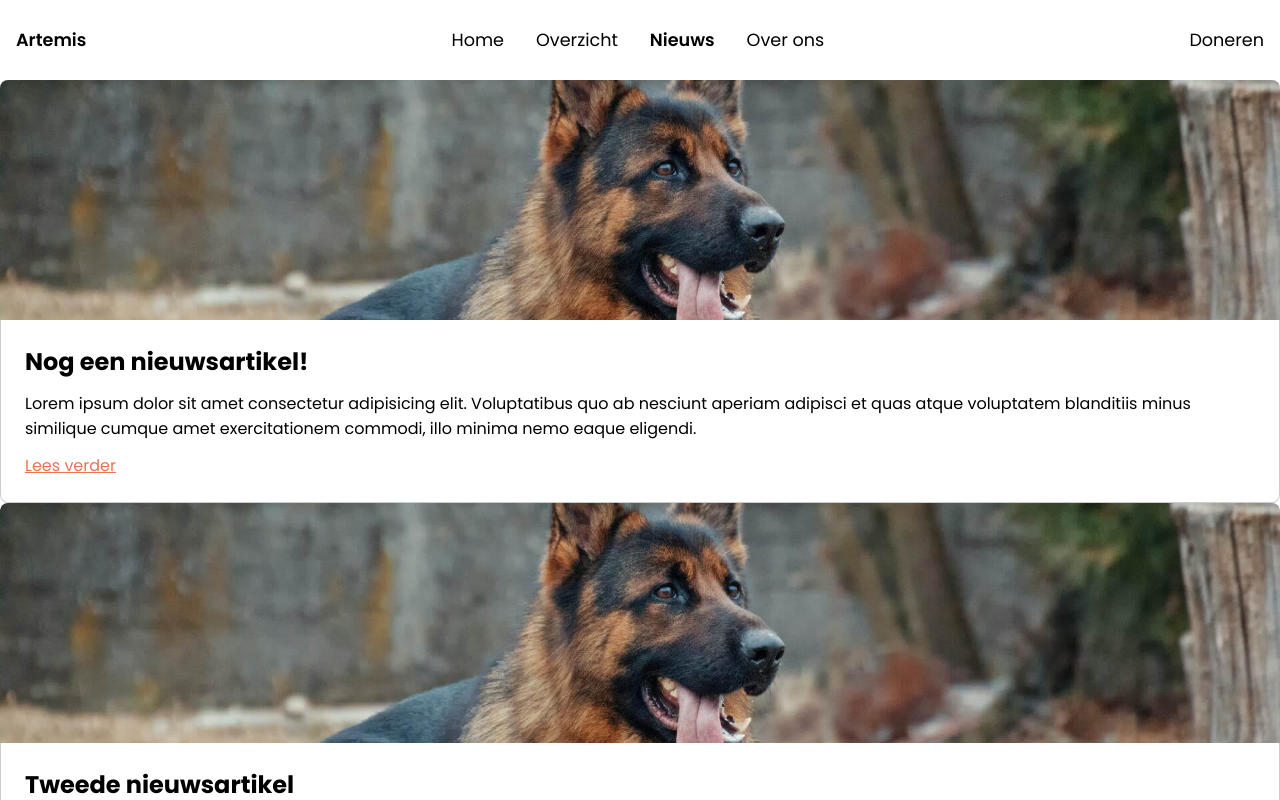
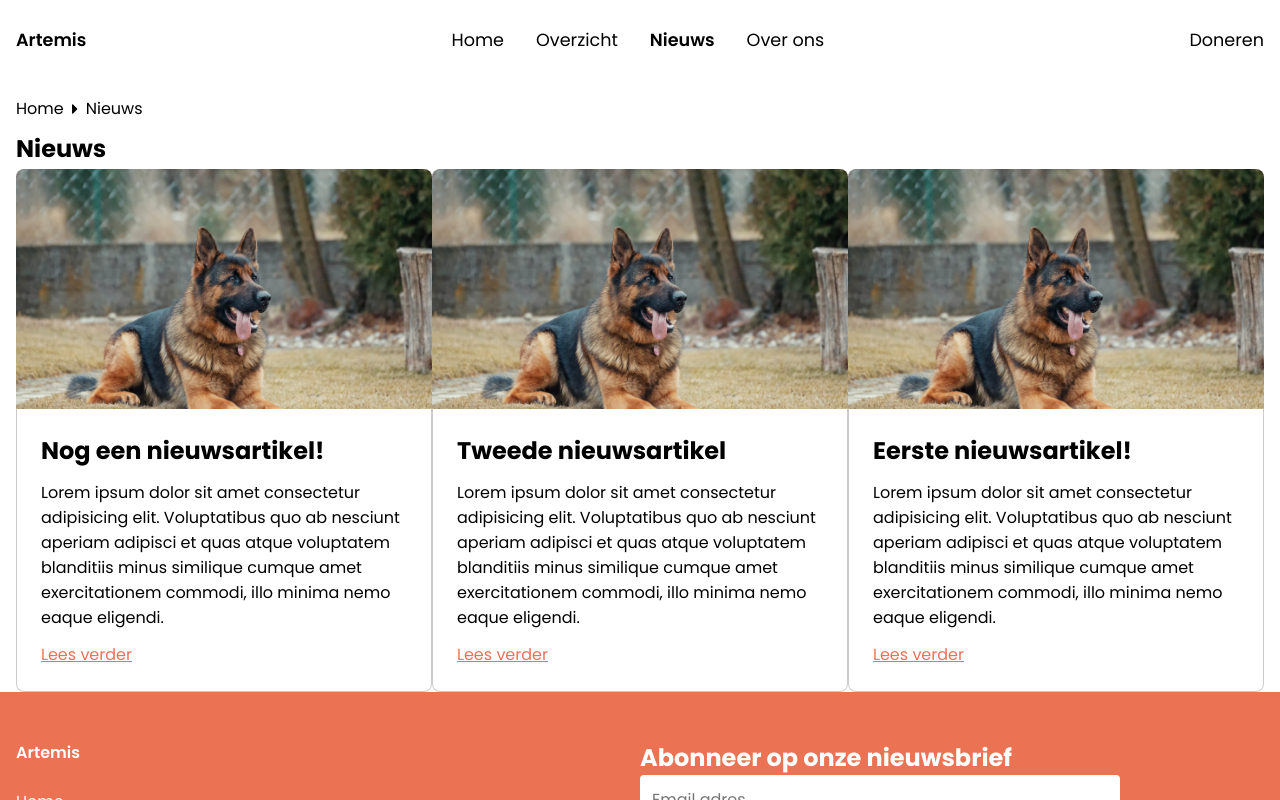
Before and after one commit to Markiesch/Artemis, a Vue app: page /nieuws in a window 1280 px wide. Shown: the top 800 px of the page. Built offline with nearby package versions, Linux system fonts and the light colour scheme.

Commit message:
Added news article

```diff
--- a/src/views/Nieuws.vue
+++ b/src/views/Nieuws.vue
@@ -1,10 +1,24 @@
 <template>
-  <div v-for="article of articles">
-    <NewsCard :id="article.id" />
-  </div>
+  <Breadcrumbs>Nieuws</Breadcrumbs>
+  <section class="article--section">
+    <div v-for="article of articles">
+      <NewsCard :id="article.id" />
+    </div>
+  </section>
 </template>
 
 <script setup lang="ts">
 import { articles } from "../data/articles";
 import NewsCard from "../components/NewsCard.vue";
+import Breadcrumbs from "../components/Breadcrumbs.vue";
 </script>
+
+<style lang="scss">
+.article--section {
+  display: flex;
+
+  article {
+    flex: 1 1 20rem;
+  }
+}
+</style>
```
